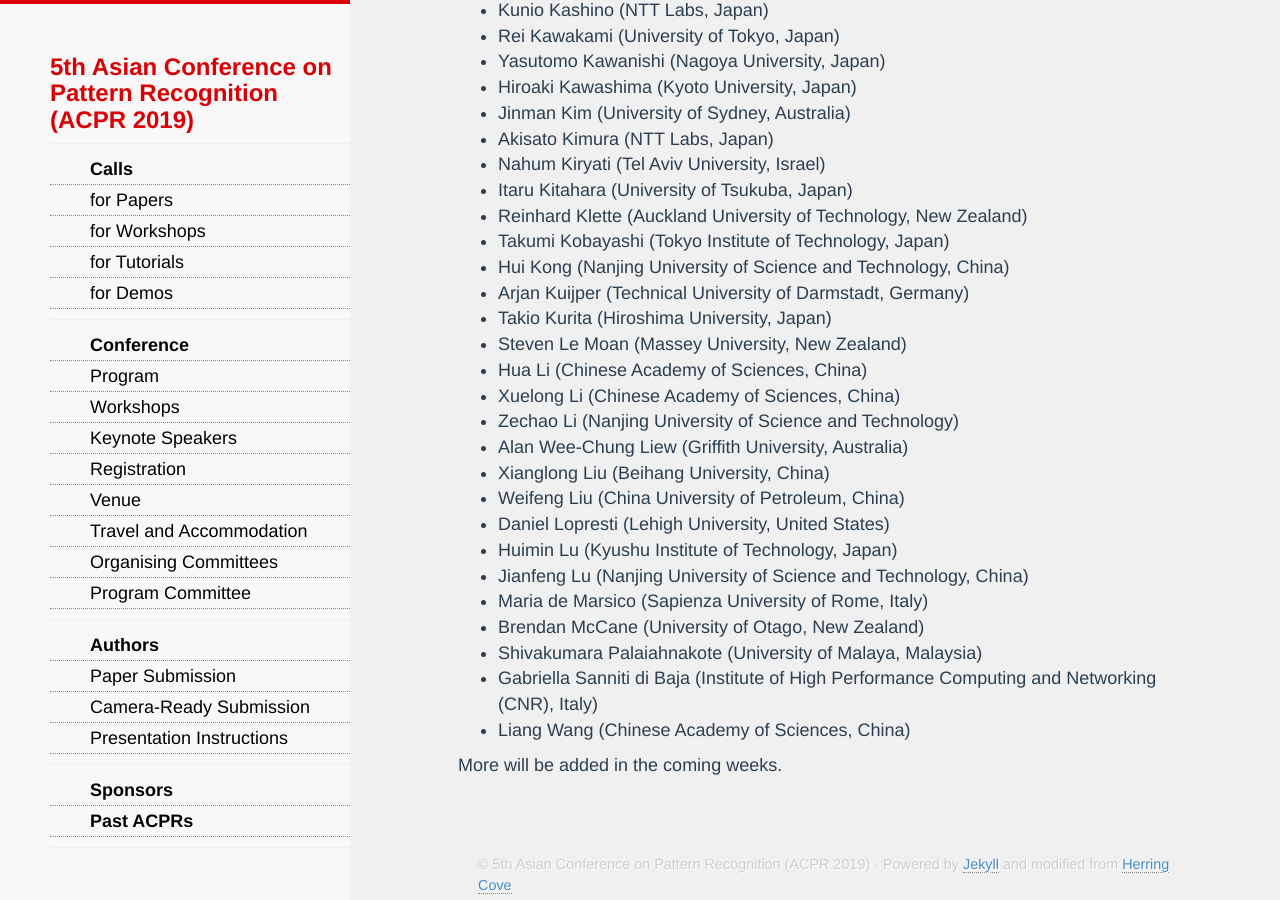
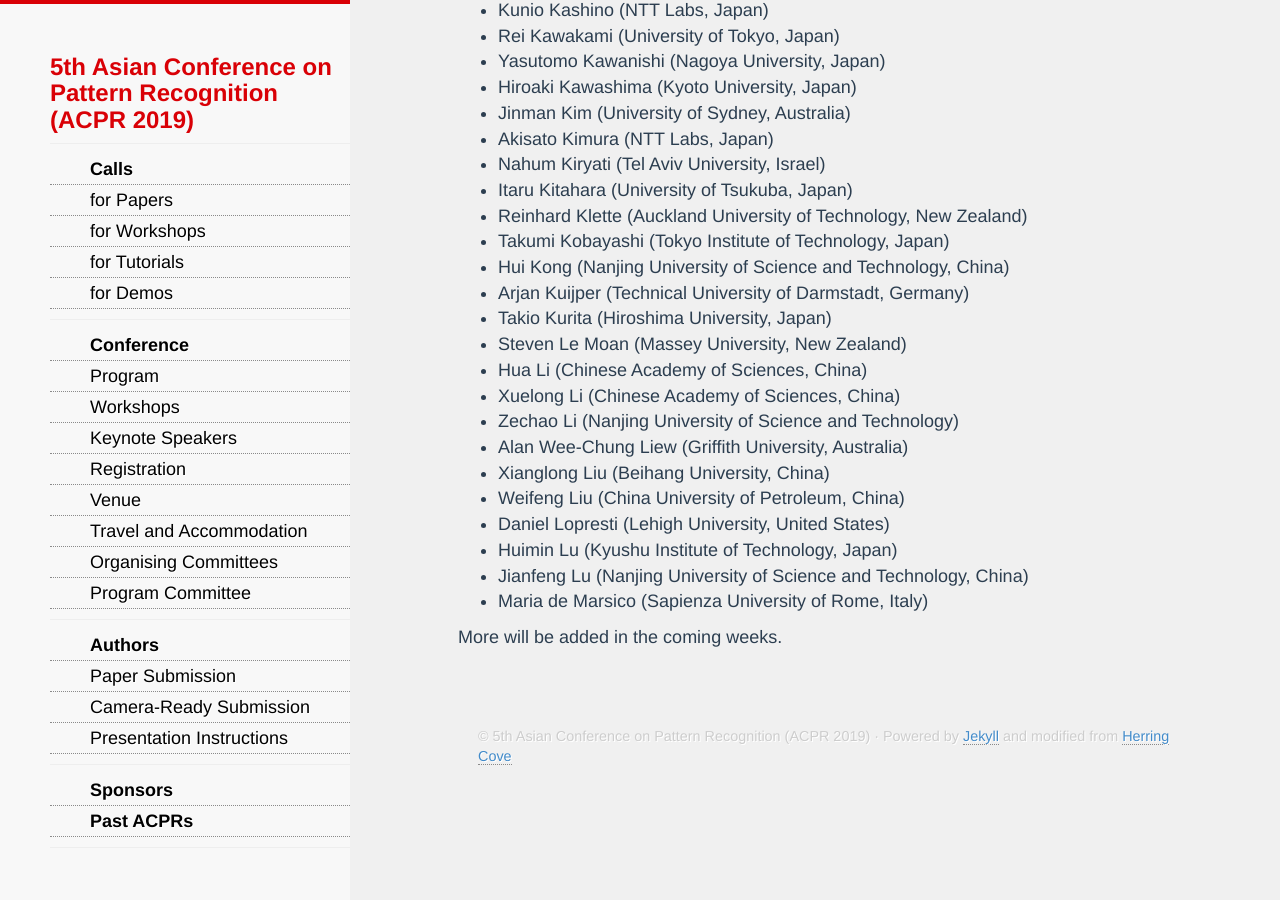
Before and after one commit to AndrewChenUoA/ACPR2019, a Jekyll site: the page built from programcommittee.html, in a window 1280 px wide and 900 px high, scrolled down 1249 px. Built offline with Jekyll 4.4.1, drawn with Linux system fonts in a browser that asks for light colours; nearby versions of some CDN libraries; Markdown is read by kramdown in place of the engine named in the settings.

Commit message:
Remove chairs from PC

```diff
--- a/cfd.html
+++ b/cfd.html
@@ -2,7 +2,7 @@
 title: ACPR 2019 - The 5th Asian Conference on Pattern Recognition
 ---
 <div>
-<h3>Call for Demonstrations or Exhibitions</h3>
+<h3>Call for Demonstrations and Exhibitions</h3>
 <b>The ACPR 2019 Organizing Committee invites proposals for Demos, to be presented in parallel to the main conference, November 27 – 29, 2019.</b><br/><br/>
 
 The 5th Asian Conference on Pattern Recognition (ACPR 2019) is pleased to invite researchers and industry to submit applications for presenting live demos (short for demonstrations or exhibitions) as an opportunity to showcase their research, systems or products to conference attendees.<br/><br/>
--- a/programcommittee.html
+++ b/programcommittee.html
@@ -74,10 +74,6 @@ title: ACPR 2019 - The 5th Asian Conference on Pattern Recognition
   <li>Huimin Lu (Kyushu Institute of Technology, Japan)</li>
   <li>Jianfeng Lu (Nanjing University of Science and Technology, China)</li>
   <li>Maria de Marsico (Sapienza University of Rome, Italy)</li>
-  <li>Brendan McCane (University of Otago, New Zealand)</li>
-  <li>Shivakumara Palaiahnakote (University of Malaya, Malaysia)</li>
-  <li>Gabriella Sanniti di Baja (Institute of High Performance Computing and Networking (CNR), Italy)</li>
-  <li>Liang Wang (Chinese Academy of Sciences, China)</li>
   </ul>
 
   More will be added in the coming weeks.
```
